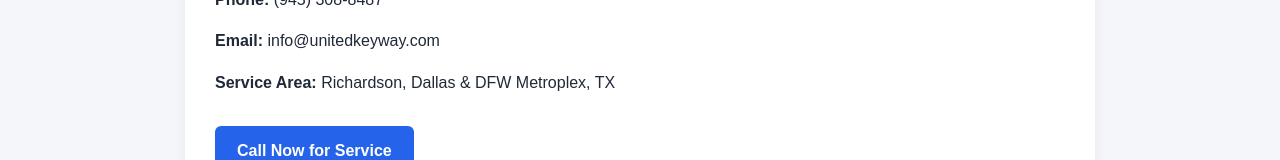
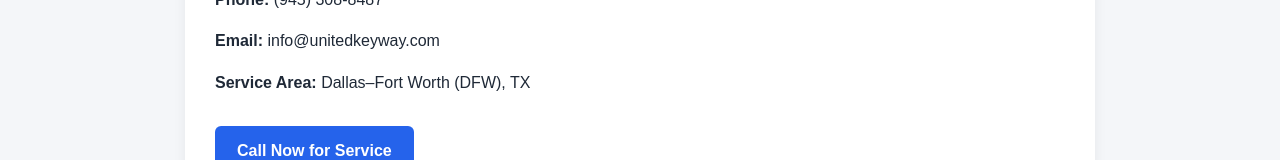
Before and after one commit to rgsdfw1987-commits/unitedkeyway, a plain HTML site: page index.html in a window 1280 px wide. Shown: the part 541-701 px from the top of the page. Drawn offline with Linux system fonts and the light colour scheme.

Commit message:
Update index.html

```diff
--- a/index.html
+++ b/index.html
@@ -75,7 +75,7 @@
     <h2>Contact &amp; Dispatch</h2>
     <p><strong>Phone:</strong> (945) 308-8487</p>
     <p><strong>Email:</strong> info@unitedkeyway.com</p>
-    <p><strong>Service Area:</strong> Richardson, Dallas &amp; DFW Metroplex, TX</p>
+    <p><strong>Service Area:</strong> Dallas–Fort Worth (DFW), TX</p>
     <a class="cta" href="tel:9453088487">Call Now for Service</a>
 
     <h2>Licensing &amp; Compliance</h2>
```
